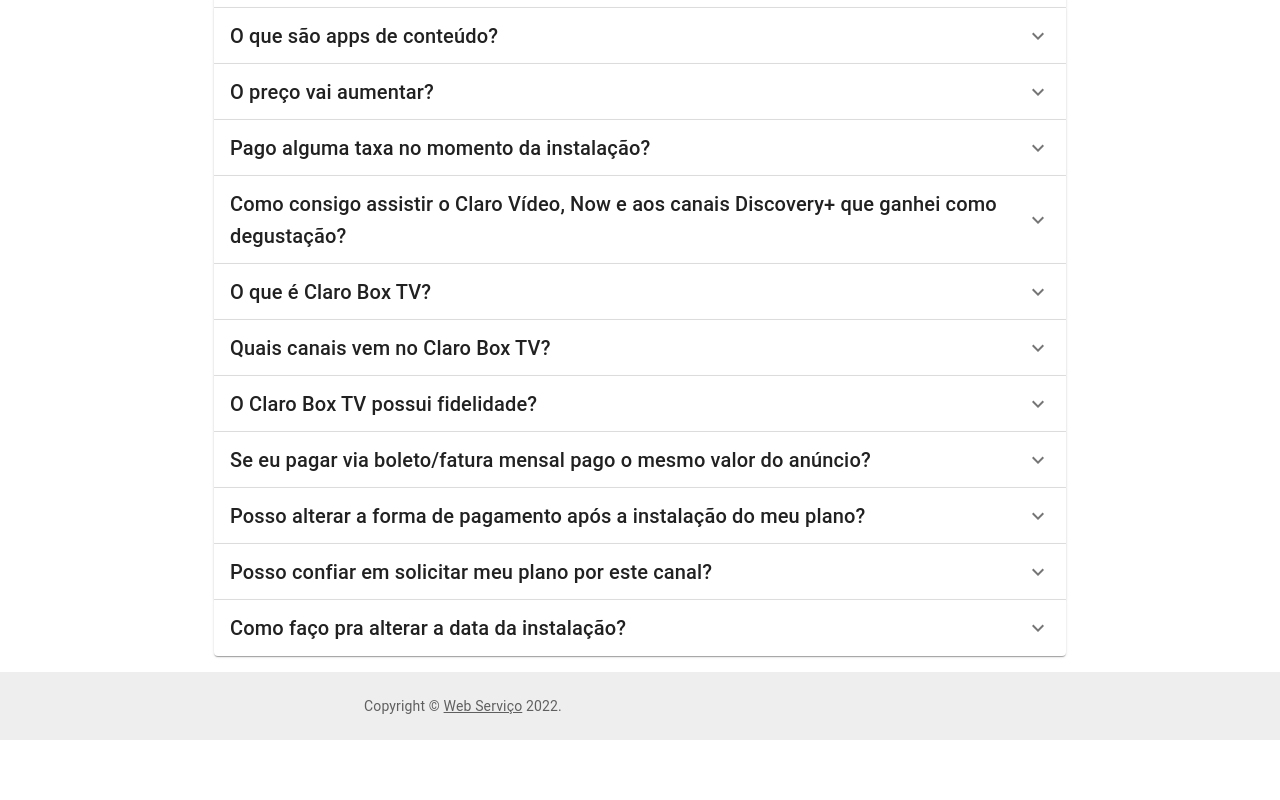
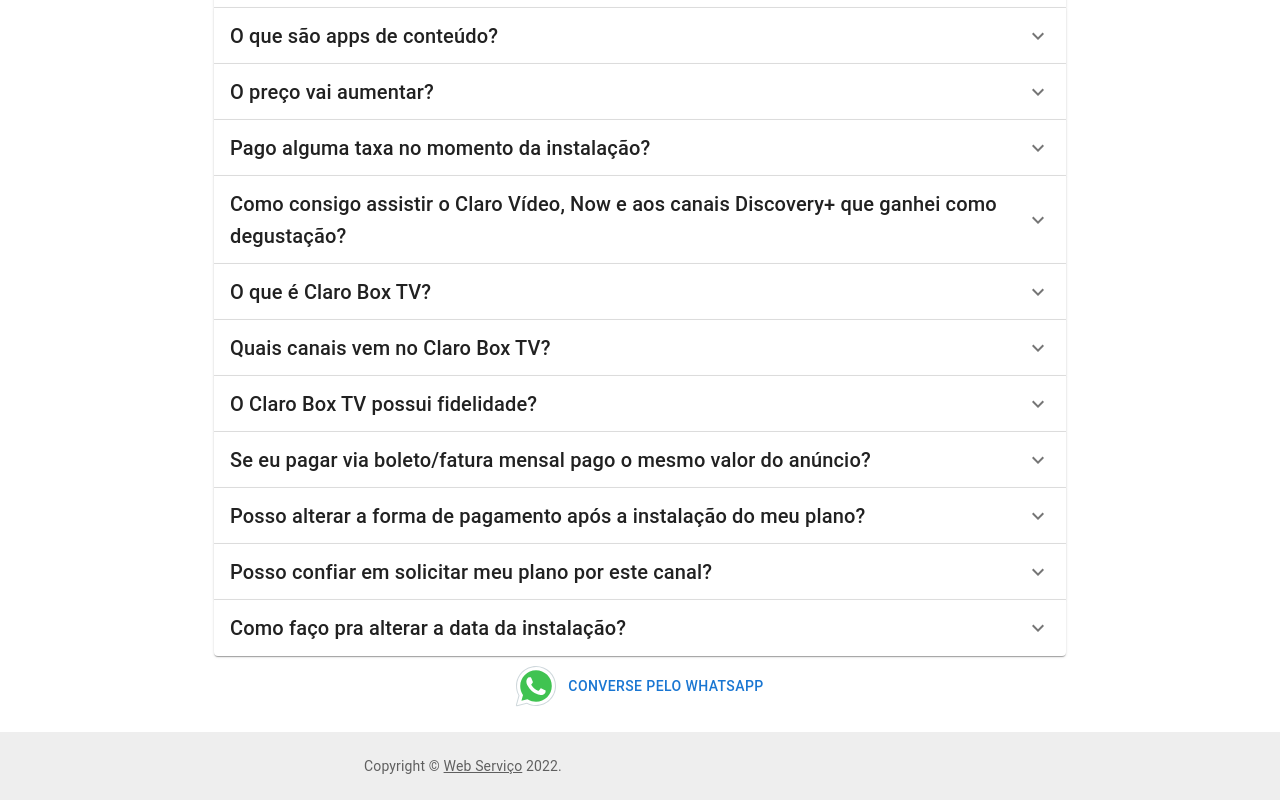
Before and after one commit to mrgenesis/landing-page-react, a React (Create React App) app: page / in a window 1280 px wide. Shown: the part 1311-2111 px from the top of the page. Before the commit the page ends 2051 px from the top, so only its background shows below. Built offline with nearby package versions, Linux system fonts and the light colour scheme; no server answers.

Commit message:
Adiciondo botão do WhatsApp

```diff
--- a/src/components/Pricing/index.tsx
+++ b/src/components/Pricing/index.tsx
@@ -34,7 +34,7 @@
               item
               key={tier.title}
               xs={12}
-              sm={tier.title === '500 MEGA + TV Top' ? 12 : 6}
+              sm={tier.title === '500 MEGA + TV Top' ? 6 : 6}
               md={4}
             >
               <Card>
--- /dev/null
+++ b/src/components/WhatsappContact/index.tsx
@@ -0,0 +1,15 @@
+import React from 'react';
+import Button from '@mui/material/Button';
+import WhatsappIcon from './icon.svg';
+
+const WhatsappContact: React.FC = () => {
+  return (
+    <>
+      <Button LinkComponent={'a'} href='https://wa.me/5567984249235' target='_blank' startIcon={<img src={WhatsappIcon} alt='Ícone do WhatsApp' />} sx={{ width: '100%' }}>
+        Converse pelo WhatsApp
+      </Button>
+    </>
+  );
+}
+
+export default WhatsappContact;
--- a/src/pages/NetClaroHomePage/index.tsx
+++ b/src/pages/NetClaroHomePage/index.tsx
@@ -3,6 +3,7 @@
 import PricingContent from '../../components/Pricing';
 import FAQ from '../../components/FAQ';
 import WithAndWithoutTopBanner from "../../components/Layouts/WithAndWithoutTopBanner";
+import WhatsappContact from '../../components/WhatsappContact';
 
 export default function NetClaroHomePage() {
   return (
@@ -13,6 +14,7 @@
         <br />
         <PricingContent />
         <FAQ />
+        <WhatsappContact />
       </>
     </WithAndWithoutTopBanner>
   );
```
Also changed, not shown: src/components/WhatsappContact/icon.svg (added).
